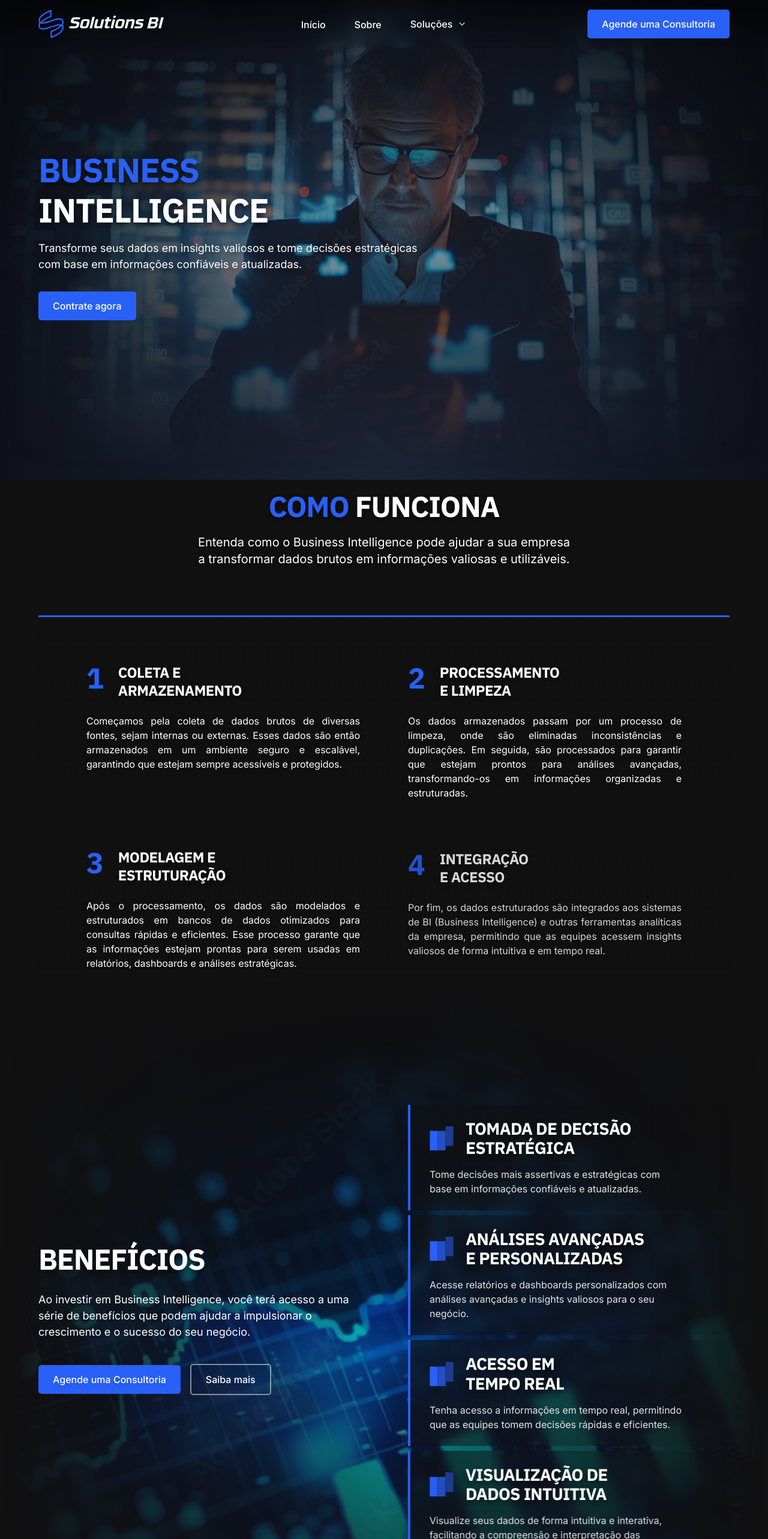
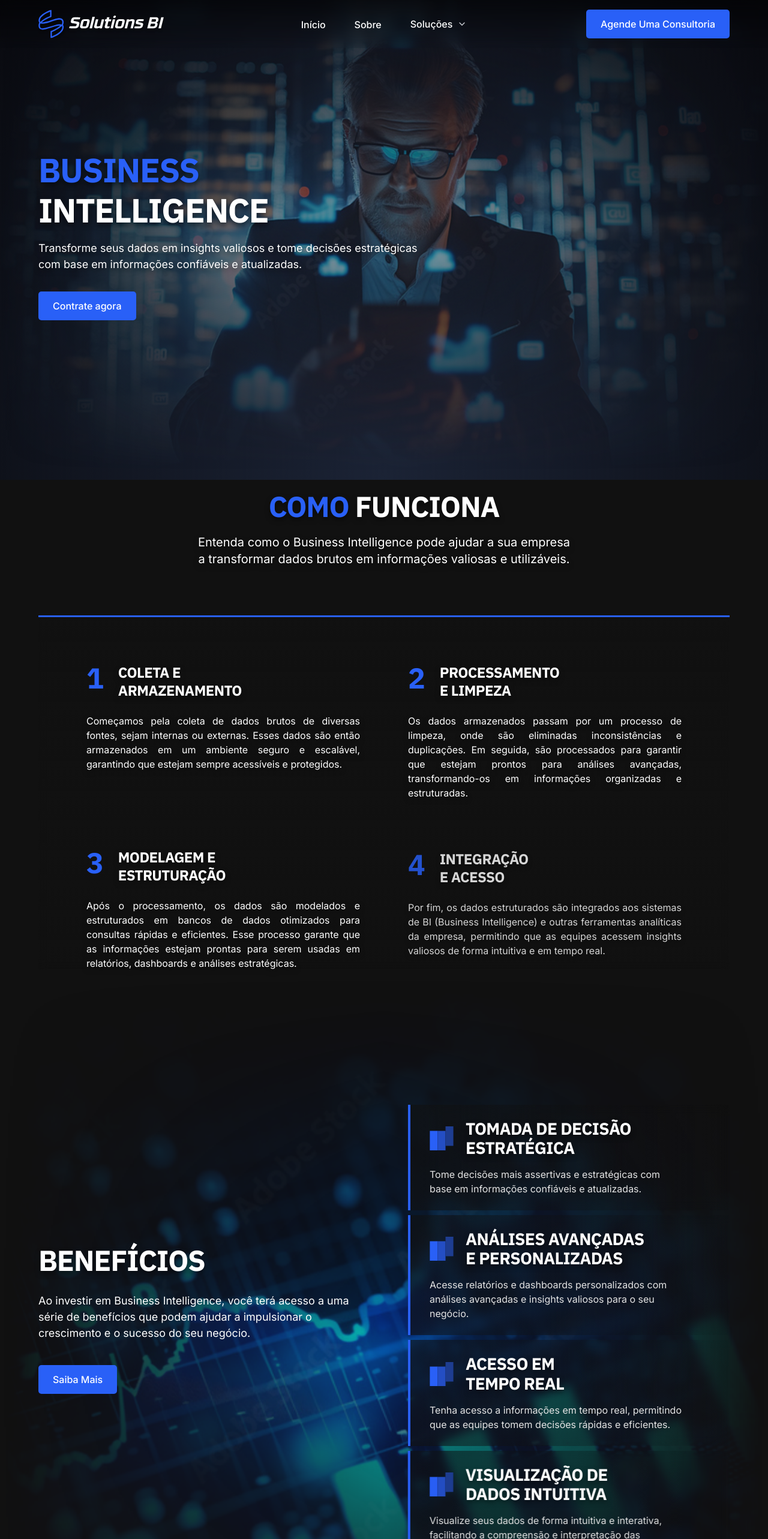
Before and after one commit to solutionsbi/SolutionsWebSite, a React (Vite) app: page /business-intelligence in a window 1280 px wide. Shown: the top 2566 px of the page at 60% size. Built offline with nearby package versions, Linux system fonts and the light colour scheme.

Commit message:
refactor: ajustes nos botões e links das páginas

```diff
--- a/src/Pages/BusinessIntelligence.tsx
+++ b/src/Pages/BusinessIntelligence.tsx
@@ -18,7 +18,11 @@ export default function BusinessIntelligence() {
                     </>
                 }
                 description="Transforme seus dados em insights valiosos e tome decisões estratégicas com base em informações confiáveis e atualizadas."
-                cta1={{ text: 'Contrate agora', link: '#' }}
+                cta={
+                    <a href="#" target="_blank">
+                        Contrate agora
+                    </a>
+                }
                 img="/src/assets/images/Solutions/business-intelligence.jpeg"
             />
             <ComoFunciona
--- a/src/Pages/EngenhariaDeDados.tsx
+++ b/src/Pages/EngenhariaDeDados.tsx
@@ -18,7 +18,11 @@ export default function EngenhariaDeDados() {
                     </>
                 }
                 description="Ajudamos a sua empresa a coletar, armazenar e processar dados de forma eficiente e segura, garantindo que você tenha informações precisas e confiáveis para tomar decisões estratégicas."
-                cta1={{ text: 'Contrate agora', link: '#' }}
+                cta={
+                    <a href="#" target="_blank">
+                        Contrate agora
+                    </a>
+                }
                 img="/src/assets/images/Background/firefly/11.jpg"
             />
             <ComoFunciona
--- a/src/Pages/Home.tsx
+++ b/src/Pages/Home.tsx
@@ -5,6 +5,7 @@ import { Map } from './Sections/Map'
 import Benefícios from './Sections/Beneficios'
 import Faq from './Sections/Faq'
 import Cta from './Sections/Cta'
+import { Link } from 'react-router-dom'
 
 export default function Home() {
     return (
@@ -22,7 +23,7 @@ export default function Home() {
                 description={
                     'Na SolutionsBI, oferecemos soluções em tecnologia para ajudar a sua empresa a crescer,\n inovar e se destacar no mercado.Conheça nossos serviços e descubra \n como podemos ajudar a impulsionar o seu negócio.'
                 }
-                cta1={{ text: 'Impulsione Seu Negócio', link: '#' }}
+                cta={<Link to="/sobre">Impulsione Seu Negócio</Link>}
                 img="/src/assets/images/Background/11.jpeg"
             />
             <Solucoes />
--- a/src/Pages/InteligenciaArtificial.tsx
+++ b/src/Pages/InteligenciaArtificial.tsx
@@ -18,7 +18,11 @@ export default function InteligenciaArtificial() {
                     </>
                 }
                 description="Desenvolvemos soluções de Inteligência Artificial para ajudar a sua empresa a otimizar processos, aumentar a produtividade e impulsionar o crescimento."
-                cta1={{ text: 'Contrate agora', link: '#' }}
+                cta={
+                    <a href="#" target="_blank">
+                        Contrate agora
+                    </a>
+                }
                 img="/src/assets/images/Solutions/inteligencia-artificial.jpeg"
             />
             <ComoFunciona
--- a/src/Pages/Layout/Header.tsx
+++ b/src/Pages/Layout/Header.tsx
@@ -116,10 +116,14 @@ export default function Header() {
                     </Button>
                     <PrimaryButton
                         className="hidden xl:flex"
-                        href="/contato"
                         additionalText="Fale Conosco"
                     >
-                        Agende uma Consultoria
+                        <a
+                            href="https://api.whatsapp.com/send?phone=5519993230833"
+                            target="_blank"
+                        >
+                            Agende Uma Consultoria
+                        </a>
                     </PrimaryButton>
                 </div>
             </nav>
--- a/src/Pages/Sections/Beneficios.tsx
+++ b/src/Pages/Sections/Beneficios.tsx
@@ -1,4 +1,4 @@
-import { Button } from '@/components/ui/button'
+import PrimaryButton from '@/components/custom/PrimaryButton'
 import { Link } from 'react-router-dom'
 import { useRef } from 'react'
 import { gsap } from 'gsap'
@@ -56,17 +56,6 @@ export default function Beneficios({
             const benefitDescription = gsap.utils.toArray(
                 container.current.querySelectorAll('.benefit-item p')
             )
-
-            // console.group('Animation Elements')
-            // console.log('Section Background:', sectionBg)
-            // console.log('Section Title:', sectionTitle)
-            // console.log('Section Description:', sectionDescription)
-            // console.log('Section Benefits:', sectionBenefits)
-            // console.log('Section CTA:', sectionsCtas)
-            // console.log('Benefit Icons:', benefitIcons)
-            // console.log('Benefit Titles:', benefitTitle)
-            // console.log('Benefit Descriptions:', benefitDescription)
-            // console.groupEnd()
 
             // set initial styles to prevent flashing of unstyled content
             gsap.set(sectionBg, {
@@ -145,21 +134,9 @@ export default function Beneficios({
                                 {description}
                             </p>
                             <div className="mt-6 hidden items-center justify-center gap-x-4 md:mt-10 md:flex">
-                                <Button className="section-cta">
-                                    <a
-                                        href="#"
-                                        target="_blank"
-                                        className="drop-shadow-md"
-                                    >
-                                        Agende uma Consultoria
-                                    </a>
-                                </Button>
-                                <Button
-                                    variant="outline"
-                                    className="section-cta"
-                                >
-                                    <Link to="/sobre">Saiba mais</Link>
-                                </Button>
+                                <PrimaryButton className="section-cta">
+                                    Saiba Mais
+                                </PrimaryButton>
                             </div>
                         </div>
                     </div>
--- a/src/Pages/SistemasPersonalizados.tsx
+++ b/src/Pages/SistemasPersonalizados.tsx
@@ -18,7 +18,11 @@ export default function SistemasPersonalizados() {
                     </>
                 }
                 description="Desenvolvemos soluções sob medida para atender às necessidades específicas da sua empresa, garantindo eficiência, segurança e escalabilidade."
-                cta1={{ text: 'Contrate agora', link: '#' }}
+                cta={
+                    <a href="#" target="_blank">
+                        Contrate agora
+                    </a>
+                }
                 img="/src/assets/images/Solutions/sistemas-personalizados.jpeg"
             />
             <ComoFunciona
--- a/src/Pages/TransformacaoDigital.tsx
+++ b/src/Pages/TransformacaoDigital.tsx
@@ -18,7 +18,11 @@ export default function TransformacaoDigital() {
                     </>
                 }
                 description="Ajudamos a sua empresa a se adaptar às mudanças tecnológicas e a transformar processos, produtos e serviços para atender às demandas do mercado atual."
-                cta1={{ text: 'Contrate agora', link: '#' }}
+                cta={
+                    <a href="#" target="_blank">
+                        Contrate agora
+                    </a>
+                }
                 img="/src/assets/images/Solutions/transformacao-digital.jpeg"
             />
             <ComoFunciona
--- a/src/Pages/WebsitesEcommerce.jsx
+++ b/src/Pages/WebsitesEcommerce.jsx
@@ -18,7 +18,11 @@ export default function WebsistesEcommerce() {
                     </>
                 }
                 description="Desenvolvemos websites e lojas virtuais personalizadas para ajudar a sua empresa a se destacar no mercado digital e impulsionar as vendas online."
-                cta1={{ text: 'Contrate agora', link: '#' }}
+                cta={
+                    <a href="#" target="_blank">
+                        Contrate agora
+                    </a>
+                }
                 img="/src/assets/images/Solutions/websites-ecommerce.jpeg"
             />
             <ComoFunciona
--- a/src/components/custom/PrimaryButton.tsx
+++ b/src/components/custom/PrimaryButton.tsx
@@ -25,24 +25,23 @@
 
 import React, { useRef } from 'react'
 import { Button } from '@/components/ui/button'
-import { Link } from 'react-router-dom'
 import { gsap } from 'gsap'
 import { useGSAP } from '@gsap/react'
 
 gsap.registerPlugin(useGSAP)
 
 interface PrimaryButtonProps {
-    href: string
     children: React.ReactNode
     className?: string
     additionalText?: string
+    animationDirection?: 'vertical' | 'horizontal'
 }
 
 const PrimaryButton: React.FC<PrimaryButtonProps> = ({
-    href,
     children,
     className,
     additionalText,
+    animationDirection = 'vertical',
 }) => {
     const buttonRef = useRef<HTMLButtonElement>(null)
     const tl = useRef<gsap.core.Timeline | null>(null)
@@ -78,15 +77,23 @@ const PrimaryButton: React.FC<PrimaryButtonProps> = ({
             .to(
                 buttonText,
                 {
-                    // opacity: isEnter ? 0 : 1,
-                    y: isEnter ? '-100px' : 0,
+                    opacity: isEnter ? 0 : 1,
+                    y:
+                        isEnter && animationDirection === 'vertical'
+                            ? '-100px'
+                            : 0,
+                    x:
+                        isEnter && animationDirection === 'horizontal'
+                            ? '100px'
+                            : 0,
                 },
                 '<'
             )
             .to(
                 buttonText2,
                 {
-                    yPercent: isEnter ? -100 : 0,
+                    yPercent:
+                        isEnter && animationDirection === 'vertical' ? -100 : 0,
                     opacity: isEnter ? 1 : 0,
                 },
                 '<'
@@ -108,12 +115,18 @@ const PrimaryButton: React.FC<PrimaryButtonProps> = ({
             onMouseEnter={handleMouseEnter}
             onMouseLeave={handleMouseLeave}
         >
-            <Link to={href} className="relative z-[20] flex overflow-hidden">
+            <div className="relative z-[20] flex overflow-hidden">
                 <span>{children}</span>
-                <span className="absolute left-1/2 -translate-x-1/2 translate-y-full">
+                <span
+                    className={`absolute ${
+                        animationDirection === 'vertical'
+                            ? 'left-1/2 -translate-x-1/2 translate-y-full'
+                            : 'left-0 -translate-x-full'
+                    }`}
+                >
                     {additionalText ? additionalText : children}
                 </span>
-            </Link>
+            </div>
 
             <div
                 className={`absolute left-1/2 top-1/2 z-[10] h-full w-full -translate-x-1/2 -translate-y-1/2 skew-x-12 scale-x-0 bg-brand-white`}
```
Also changed, not shown: src/Pages/Sections/Cta.tsx (+6 -7 lines), src/Pages/Sections/Hero.tsx (+9 -44 lines).
